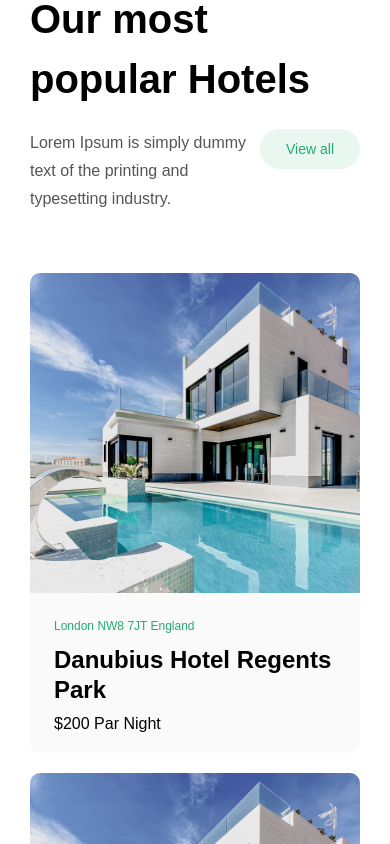
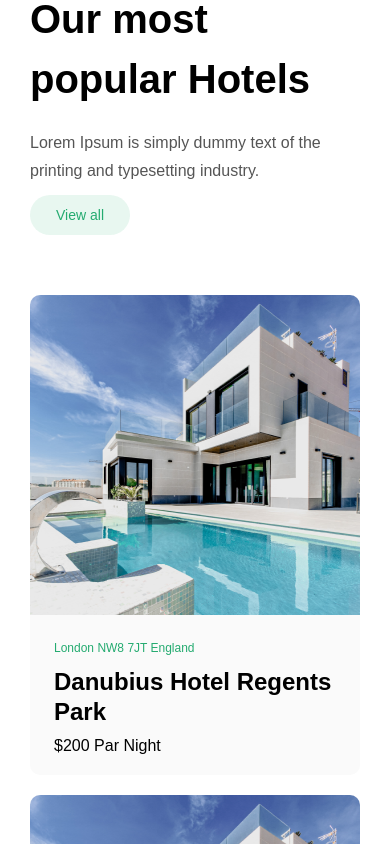
Before and after one commit to The-MD-Style/Hotelos, a Next.js app: page / in a window 390 px wide. Shown: the part 800-1644 px from the top of the page. Built offline with nearby package versions, Linux system fonts and the light colour scheme.

Commit message:
fix(landing)

```diff
--- a/src/components/HomeSections/Map/Map.module.scss
+++ b/src/components/HomeSections/Map/Map.module.scss
@@ -27,7 +27,7 @@
                 line-height: 40px;
                 margin-bottom: 16px;
                 @media screen and (max-width:650px) {
-                    font-size: 18px;
+                    font-size: 19px;
                 }
             }
             .button-text{
@@ -47,8 +47,19 @@
                     }
                 }
                 .button{
+                    display: flex;
+                    justify-content: center;
+                    align-items: center;
                     height: 50px;
+                    @media screen and (max-width:1000px) {
+                        height: 40px;
 
+                    }
+
+                }
+                @media screen and (max-width:1000px) {
+                    gap: 15px;
+                    flex-direction: column;
                 }
             }
         }
--- a/src/components/HomeSections/MostPopular/MostPopular.module.scss
+++ b/src/components/HomeSections/MostPopular/MostPopular.module.scss
@@ -10,14 +10,21 @@
         display: flex;
         flex-direction: column;
         gap: 20px;
+
         .headerText{
             font-weight: 600;
             font-size: 40px;
             line-height: 60px;
         }
+
         .button-text{
             display: flex;
             justify-content: space-between;
+
+            @media screen and (max-width:1000px) {
+                gap:10px;
+              }
+
             .text{
                 max-width:409px;
                 width: 100%;
@@ -26,6 +33,7 @@
                 line-height: 28px;
                 color: #555555;
             }
+
             .button{
                 justify-self: flex-end;
                 background: rgba(36, 171, 112, 0.1) !important;
@@ -34,13 +42,23 @@
                 min-width: 100px !important;
                 transition: 0.3s all ease-in-out;
                 cursor: pointer;
+                @media screen and (max-width:1000px) {
+                    align-self: flex-start;
+                  }
             }
+
             .button:hover{
                 color: white;
                 background: #24AB70 !important;
             }
+
+            @media screen and (max-width:1000px) {
+               flex-direction: column;
+
+              }
         }
     }
+
     .carts{
         display: flex;
         gap: 20px;
@@ -49,5 +67,6 @@
             flex-wrap: wrap;
         }
     }
+
     }
 }
```
